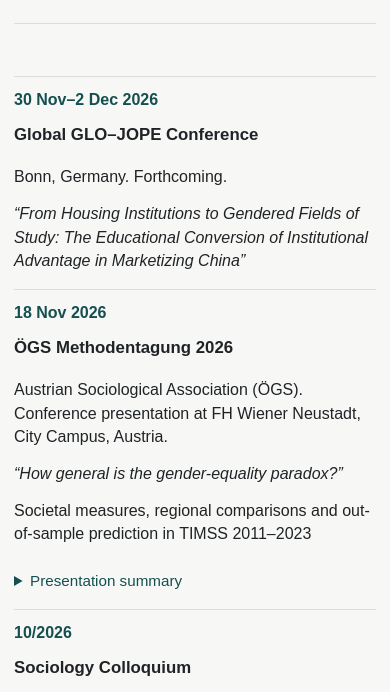
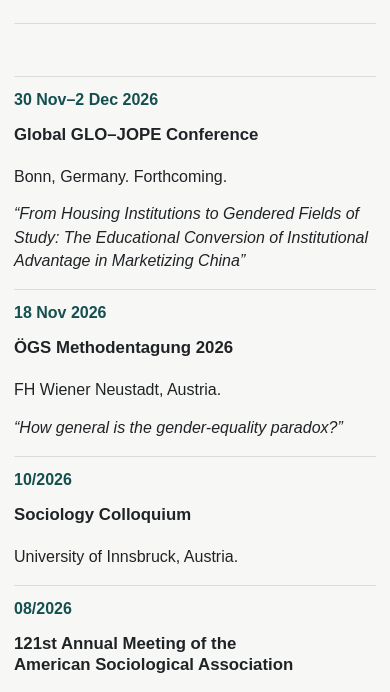
Before and after one commit to limingming26/limingming26.github.io, a plain HTML site: page workshops.html in a window 390 px wide. Shown: the part 390-1082 px from the top of the page. Drawn offline with Linux system fonts and the light colour scheme.

Commit message:
Match OeGS presentation entry to existing conference format

```diff
--- a/style.css
+++ b/style.css
@@ -302,8 +302,7 @@ p {
     margin-bottom: 6px;
 }
 
-.timeline p,
-.timeline article > details {
+.timeline p {
     grid-column: 2;
     margin-bottom: 0;
 }
@@ -388,8 +387,7 @@ tr:last-child td {
         grid-template-columns: 1fr;
     }
 
-    .timeline p,
-    .timeline article > details {
+    .timeline p {
         grid-column: 1;
     }
 
--- a/workshops.html
+++ b/workshops.html
@@ -42,10 +42,8 @@
 
 <article id="oegs-2026">
 <span>18 Nov 2026</span><h3>ÖGS Methodentagung 2026</h3>
-<p>Austrian Sociological Association (ÖGS). Conference presentation at FH Wiener Neustadt, City Campus, Austria.</p>
+<p>FH Wiener Neustadt, Austria.</p>
 <p class="talk-title">“How general is the gender-equality paradox?”</p>
-<p>Societal measures, regional comparisons and out-of-sample prediction in TIMSS 2011–2023</p>
-<details class="paper-summary"><summary>Presentation summary</summary><p>The presentation used TIMSS 2011–2023 to examine how societal measures and regional comparisons affect conclusions about gendered mathematics-related occupational aspirations. It also assessed prediction in education systems excluded from model fitting, showing why cross-national findings and the ability to predict gender gaps require separate evaluation.</p></details>
 </article>
 
 <article>
```
